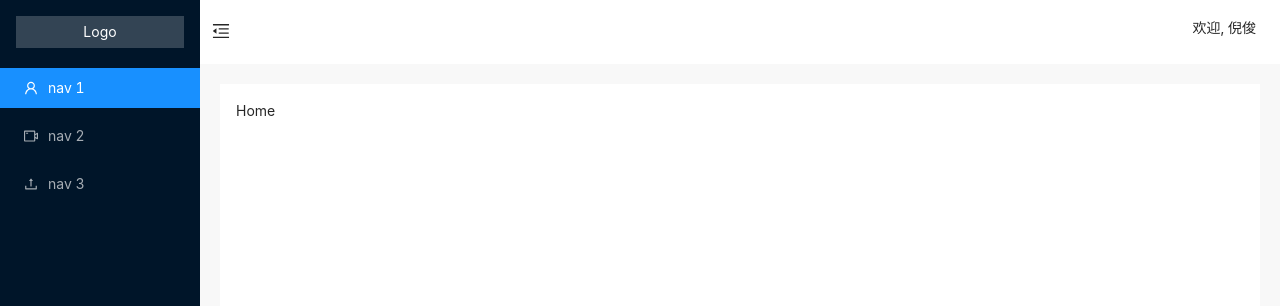
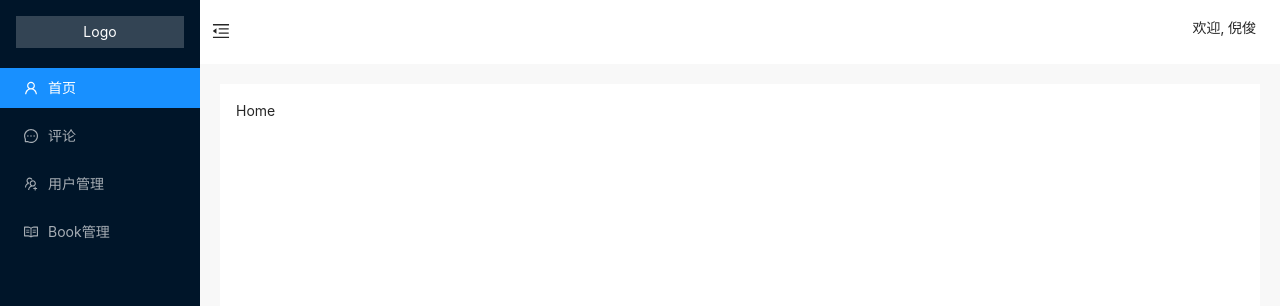
Before and after one commit to nijun008/demo, a React (Create React App) app in the folder react_2020/: page /#/ in a window 1280 px wide. Shown: the top 306 px of the page. Built offline with nearby package versions, Linux system fonts and the light colour scheme.

Commit message:
路由菜单

```diff
--- a/react_2020/src/components/AppLayout/index.js
+++ b/react_2020/src/components/AppLayout/index.js
@@ -9,11 +9,20 @@ import {
   MenuUnfoldOutlined,
   MenuFoldOutlined,
   UserOutlined,
-  VideoCameraOutlined,
-  UploadOutlined
+  UsergroupAddOutlined,
+  MessageOutlined,
+  ReadOutlined
 } from '@ant-design/icons'
 
 const { Header, Sider, Content } = Layout
+
+// 菜单列表
+const menuList = [
+  { title: '首页', path: '/', icon: <UserOutlined /> },
+  { title: '评论', path: '/comment', icon: <MessageOutlined /> },
+  { title: '用户管理', path: '/userManage', icon: <UsergroupAddOutlined /> },
+  { title: 'Book管理', path: '/bookManage', icon: <ReadOutlined /> }
+]
 
 class MyLayout extends Component {
   state = {
@@ -26,21 +35,23 @@ class MyLayout extends Component {
     })
   }
 
+  menuHandle = (menu) => {
+    this.props.history.push(menu.path)
+  }
+
   render() {
     return (
       <Layout>
         <Sider trigger={null} collapsible collapsed={this.state.collapsed}>
           <div className="sider-logo">Logo</div>
-          <Menu theme="dark" mode="inline" defaultSelectedKeys={['1']}>
-            <Menu.Item key="1" icon={<UserOutlined />}>
-              nav 1
-            </Menu.Item>
-            <Menu.Item key="2" icon={<VideoCameraOutlined />}>
-              nav 2
-            </Menu.Item>
-            <Menu.Item key="3" icon={<UploadOutlined />}>
-              nav 3
-            </Menu.Item>
+          <Menu theme="dark" mode="inline" defaultSelectedKeys={['/']}>
+            {
+              menuList.map(menu => (
+                <Menu.Item key={ menu.path } icon={ menu.icon} onClick={ () => { this.menuHandle(menu) } } >
+                  { menu.title }
+                </Menu.Item>
+              ))
+            }
           </Menu>
         </Sider>
         <Layout className="site-layout">
```
